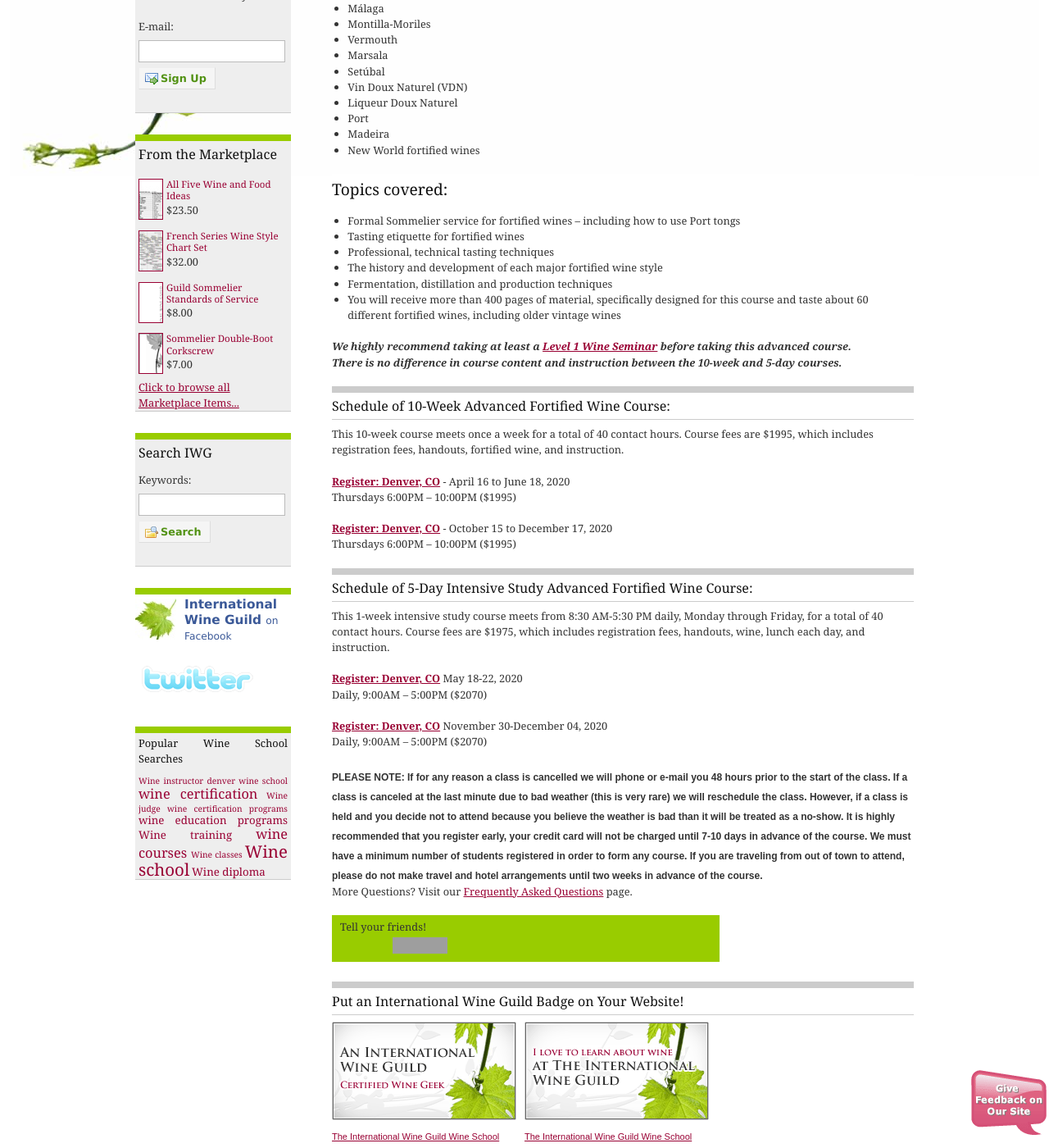
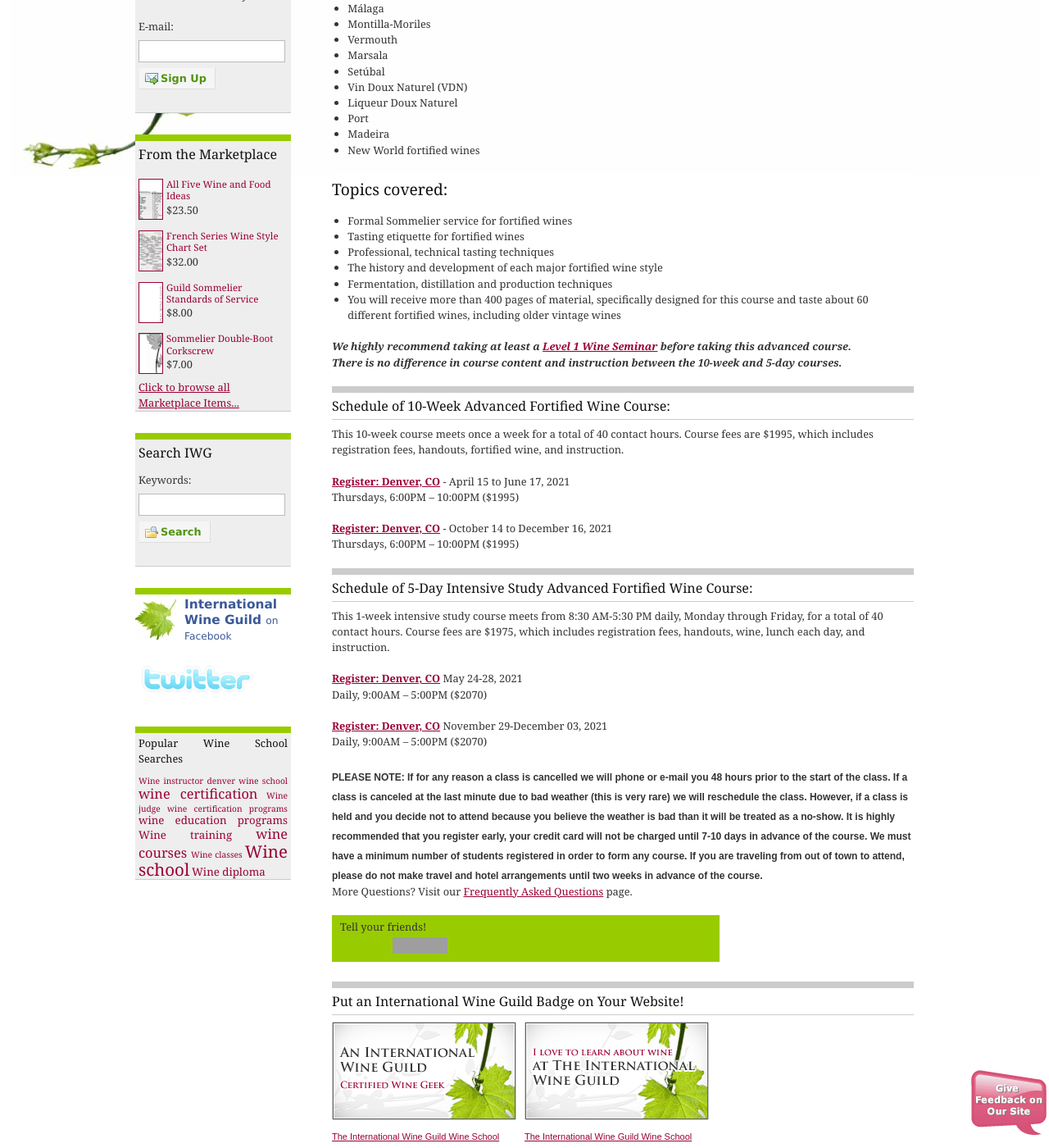
Before and after one commit to CKDev/internationalwineguild.com, a Jekyll site: the page built from advanced-fortified-wines.html, in a window 1280 px wide and 1400 px high, scrolled down 765 px. Shown: the whole window at 82% size. Built offline with Jekyll 4.4.1, drawn with Linux system fonts in a browser that asks for light colours; a script that is not in the unit is left out; comment, search, counter and statistics services are not loaded; grey boxes are pictures that could not be loaded.

Commit message:
Update advanced-fortified-wines.html

```diff
--- a/advanced-fortified-wines.html
+++ b/advanced-fortified-wines.html
@@ -33,7 +33,7 @@
 </ul>
 <h3>Topics covered:</h3>
 <ul>
-    <li>Formal Sommelier service for fortified wines – including how to use Port tongs</li>
+    <li>Formal Sommelier service for fortified wines</li>
     <li>Tasting etiquette for fortified wines</li>
     <li>Professional, technical tasting techniques</li>
     <li>The history and development of each major fortified wine style</li>
@@ -45,20 +45,20 @@
 <h2>Schedule of 10-Week Advanced Fortified Wine Course:</h2>
 <p>This 10-week course meets once a week for a total of 40 contact hours. Course fees are $1995, which includes registration fees, handouts, fortified wine, and instruction.</p>
 
-<p><strong><a href="http://ww4.aitsafe.com/cf/add.cfm?userid=6714687&amp;product=Adv+Fortified+Wines+PM++-++04/16 to 06/18,+2020&amp;price=1995&amp;return=www.internationalwineguild.com/advanced-fortified-wines">Register: Denver, CO</a>&nbsp;</strong>- April 16 to June 18, 2020<br>
-Thursdays 6:00PM – 10:00PM ($1995)</p>
+<p><strong><a href="http://ww4.aitsafe.com/cf/add.cfm?userid=6714687&amp;product=Adv+Fortified+Wines+PM++-++04/15 to 06/17,+2021&amp;price=1995&amp;return=www.internationalwineguild.com/advanced-fortified-wines">Register: Denver, CO</a>&nbsp;</strong>- April 15 to June 17, 2021<br>
+Thursdays, 6:00PM – 10:00PM ($1995)</p>
 
-<p><strong><a href="http://ww4.aitsafe.com/cf/add.cfm?userid=6714687&amp;product=Adv+Fortified+Wines+PM++-++10/15 to 12/17,+2020&amp;price=1995&amp;return=www.internationalwineguild.com/advanced-fortified-wines">Register: Denver, CO</a>&nbsp;</strong>- October 15 to December 17, 2020<br>
-Thursdays 6:00PM – 10:00PM ($1995)</p>
+<p><strong><a href="http://ww4.aitsafe.com/cf/add.cfm?userid=6714687&amp;product=Adv+Fortified+Wines+PM++-++10/14 to 12/16,+2021&amp;price=1995&amp;return=www.internationalwineguild.com/advanced-fortified-wines">Register: Denver, CO</a>&nbsp;</strong>- October 14 to December 16, 2021<br>
+Thursdays, 6:00PM – 10:00PM ($1995)</p>
 
 <h2>Schedule of 5-Day Intensive Study Advanced Fortified Wine Course:</h2>
 
 <p>This 1-week intensive study course meets from 8:30 AM-5:30 PM daily, Monday through Friday, for a total of 40 contact hours. Course fees are $1975, which includes registration fees, handouts, wine, lunch each day, and instruction.</p>
 
-<p><a class="ga-track" href="http://ww4.aitsafe.com/cf/add.cfm?userid=6714687&amp;product=Intensive+Study+Adv+Fortified+Wine+Denver++-++May+19+-22,+2020&amp;price=2070&amp;return=www.internationalwineguild.com/advanced-fortified-wines"><strong>Register: Denver, CO</strong></a> May 18-22, 2020<br>
+<p><a class="ga-track" href="http://ww4.aitsafe.com/cf/add.cfm?userid=6714687&amp;product=Intensive+Study+Adv+Fortified+Wine+Denver++-++May+24+-28,+2021&amp;price=2070&amp;return=www.internationalwineguild.com/advanced-fortified-wines"><strong>Register: Denver, CO</strong></a> May 24-28, 2021<br>
 Daily, 9:00AM&nbsp;–&nbsp;5:00PM ($2070)</p>
 
-<p><a class="ga-track" href="http://ww4.aitsafe.com/cf/add.cfm?userid=6714687&amp;product=Intensive+Study+Adv+Fortified+Wine+Denver++-++November+30+December+04,+2020&amp;price=2070&amp;return=www.internationalwineguild.com/advanced-fortified-wines"><strong>Register: Denver, CO</strong></a> November 30-December 04, 2020<br>
+<p><a class="ga-track" href="http://ww4.aitsafe.com/cf/add.cfm?userid=6714687&amp;product=Intensive+Study+Adv+Fortified+Wine+Denver++-++November+29+December+03,+2021&amp;price=2070&amp;return=www.internationalwineguild.com/advanced-fortified-wines"><strong>Register: Denver, CO</strong></a> November 29-December 03, 2021<br>
 Daily, 9:00AM&nbsp;–&nbsp;5:00PM ($2070)</p>
 
 <p class="MsoNormal" style="margin: 0in 0in 0.0001pt; font-size: medium; font-family: Calibri, sans-serif;"><b><span style="font-size: 9pt; font-family: Arial, sans-serif;">PLEASE NOTE: If for any reason a class is cancelled we will phone or e-mail you 48 hours prior to the start of the class. If a class is canceled at the last minute due to bad weather (this is very rare) we will reschedule the class. However, if a class is held and you decide not to attend because you believe the weather is bad than it will be treated as a no-show. It is highly recommended that you register early, your credit card will not be charged until 7-10 days in advance of the course. We must have a minimum number of students registered in order to form any course. If you are traveling from out of town to attend, please do not make travel and hotel arrangements until two weeks in advance of the course.</span></b></p>
```
